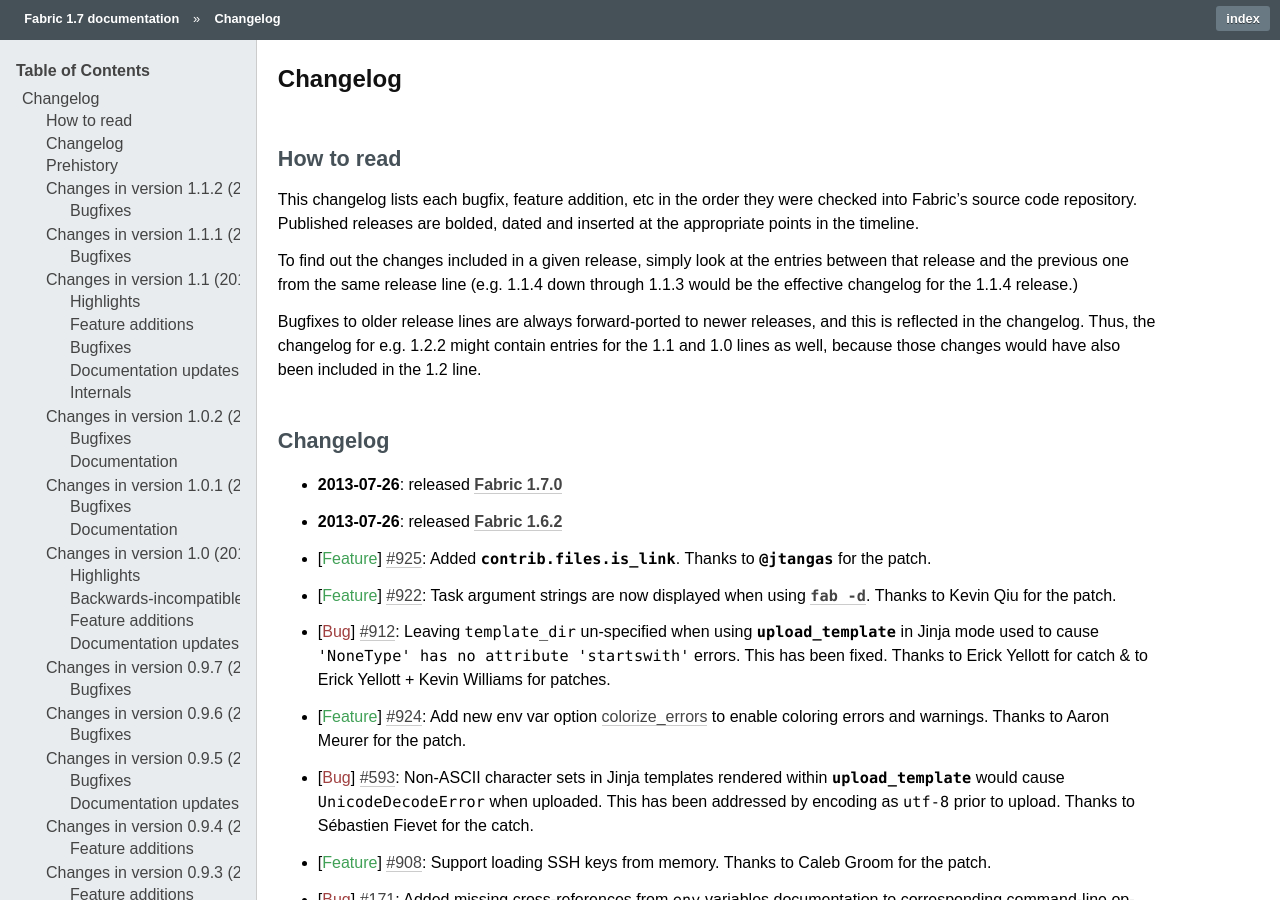
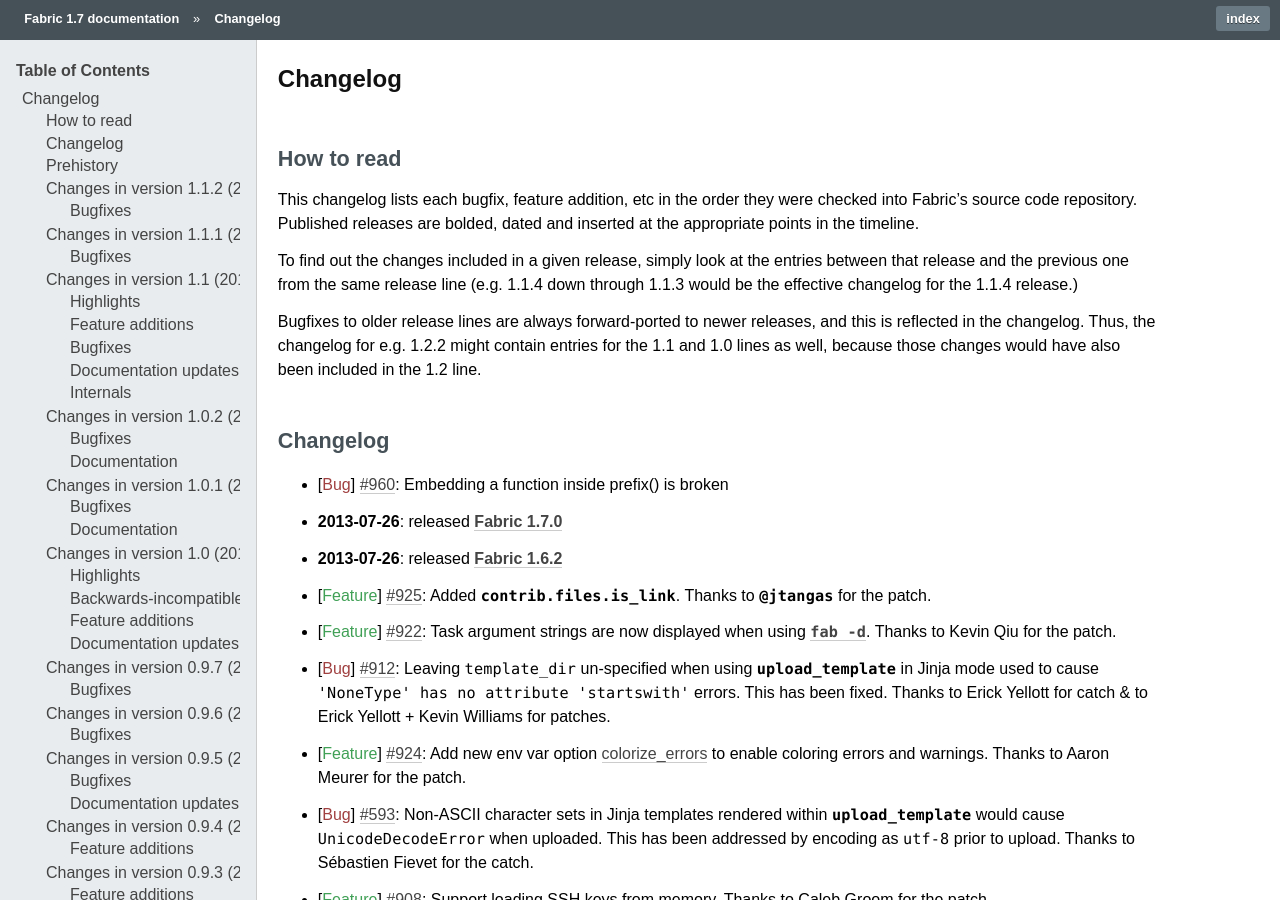
Before and after one commit to fabric/fabric, a Sphinx documentation site: the page built from docs/changelog.rst, in a window 1280 px wide and 900 px high. Built offline with Sphinx 7.4.7, drawn with Linux system fonts in a browser that asks for light colours.

Commit message:
Adding changelog entry

```diff
--- a/docs/changelog.rst
+++ b/docs/changelog.rst
@@ -25,6 +25,7 @@
 Changelog
 =========
 
+* :bug:`960` Embedding a function inside prefix() is broken
 * :release:`1.7.0 <2013-07-26>`
 * :release:`1.6.2 <2013-07-26>`
 * :feature:`925` Added `contrib.files.is_link <.is_link>`. Thanks to `@jtangas`
```
